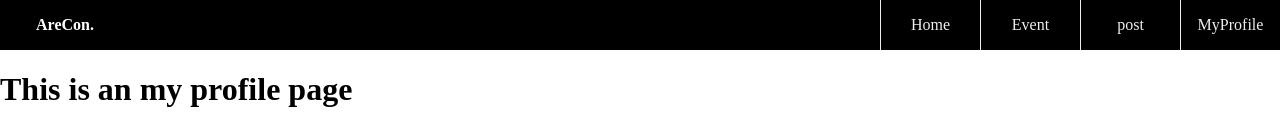
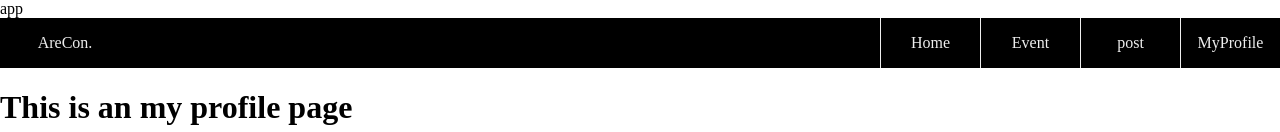
Before and after one commit to webex14-team-10/anualincome-100milion, a Vue app: page /my-profile in a window 1280 px wide. Shown: the top 132 px of the page. Built offline with nearby package versions, Linux system fonts and the light colour scheme; no server answers.

Commit message:
komittomodosimasita .

```diff
--- a/src/App.vue
+++ b/src/App.vue
@@ -1,5 +1,6 @@
 <template>
   <div>
+    <div>app</div>
     <NavBar />
     <router-view />
   </div>
```
